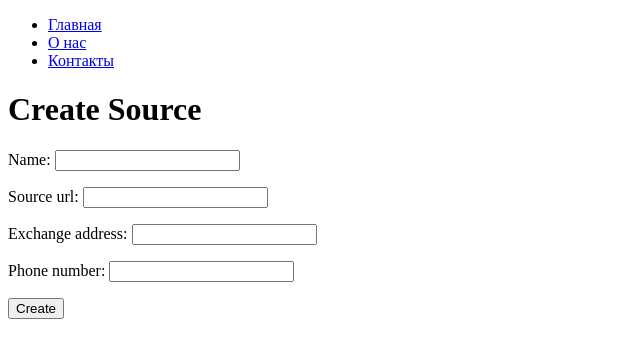
After one commit to zdima656995zaharchenko/Currency, a Django app: page /sources/create/ in a window 1280 px wide. The commit adds this page. Shown: the top 358 px of the page, without its empty margins (0-640 px from the left). Run offline with Django 4.2, Linux system fonts and the light colour scheme.

Commit message:
homework8

```diff
--- /dev/null
+++ b/app/currency/forms.py
@@ -0,0 +1,8 @@
+from django import forms
+from .models import Source
+
+
+class SourceForm(forms.ModelForm):
+    class Meta:
+        model = Source
+        fields = ['name', 'source_url', 'exchange_address', 'phone_number']
--- a/app/currency/models.py
+++ b/app/currency/models.py
@@ -15,3 +15,13 @@ class ContactUs(models.Model):
 
     def __str__(self):
         return self.name
+
+
+class Source(models.Model):
+    source_url = models.CharField(max_length=255)
+    name = models.CharField(max_length=64)
+    exchange_address = models.CharField(max_length=200)
+    phone_number = models.CharField(max_length=12)
+
+    def __str__(self):
+        return self.name
--- a/app/currency/templates/base.html
+++ b/app/currency/templates/base.html
@@ -1,7 +1,7 @@
 <!DOCTYPE html>
 <html>
 <head>
-    <title>{% block title %}{% endblock %}</title>
+    <title>{% block title %}Default Title{% endblock %}</title>
 </head>
 <body>
     <header>
@@ -15,8 +15,10 @@
     </header>
 
     <main>
-        {% block content %}
-        {% endblock %}
+        <div class="content">
+            {% block content %}
+            {% endblock %}
+        </div>
     </main>
 </body>
 </html>
--- /dev/null
+++ b/app/currency/templates/source_create.html
@@ -0,0 +1,14 @@
+{% extends 'base.html' %}
+
+{% block title %}
+    Create Source
+{% endblock title %}
+
+{% block content %}
+    <h1>Create Source</h1>
+    <form method="post">
+        {% csrf_token %}
+        {{ form.as_p }}
+        <button type="submit">Create</button>
+    </form>
+{% endblock content %}
--- a/app/currency/views.py
+++ b/app/currency/views.py
@@ -1,5 +1,6 @@
-from django.shortcuts import render
-from .models import Rate, ContactUs
+from django.shortcuts import render, redirect
+from .models import Rate, ContactUs, Source
+from .forms import SourceForm
 
 def rates_view(request):
     rates = Rate.objects.all()
@@ -11,3 +12,38 @@ def contact_view(request):
 def contact_us_list(request):
     contacts = ContactUs.objects.all()
     return render(request, 'currency/contact_us_list.html', {'contacts': contacts})
+
+
+def source_list(request):
+    sources = Source.objects.all()
+    return render(request, 'source_list.html', {'sources': sources})
+
+def source_create(request):
+    if request.method == 'POST':
+        form = SourceForm(request.POST)
+        if form.is_valid():
+            form.save()
+            return redirect('source_list')
+    else:
+        form = SourceForm()
+    return render(request, 'source_create.html', {'form': form})
+
+def source_update(request, pk):
+    source = Source.objects.get(pk=pk)
+    if request.method == 'POST':
+        form = SourceForm(request.POST, instance=source)
+        if form.is_valid():
+            form.save()
+            return redirect('source_list')
+    else:
+        form = SourceForm(instance=source)
+    return render(request, 'source_update.html', {'form': form})
+
+def source_details(request, pk):
+    source = Source.objects.get(pk=pk)
+    return render(request, 'source_details.html', {'source': source})
+
+def source_delete(request, pk):
+    source = Source.objects.get(pk=pk)
+    source.delete()
+    return redirect('source_list')
--- a/app/settings/urls.py
+++ b/app/settings/urls.py
@@ -1,10 +1,13 @@
-# currency/urls.py
 from django.urls import path
 from currency import views
 
 urlpatterns = [
-
     path('rates/', views.rates_view, name='rates'),
     path('contact/', views.contact_view, name='contact'),
     path('contact-us/', views.contact_us_list, name='contact_us_list'),
+    path('sources/', views.source_list, name='source_list'),
+    path('sources/details/<int:pk>/', views.source_details, name='source_details'),
+    path('sources/create/', views.source_create, name='source_create'),
+    path('sources/update/<int:pk>/', views.source_update, name='source_update'),
+    path('sources/delete/<int:pk>/', views.source_delete, name='source_delete'),
 ]
```
Also changed, not shown: app/currency/templates/source_details.html (added, +15 -0 lines), app/currency/templates/source_list.html (added, +18 -0 lines), app/currency/migrations/0001_initial.py.
